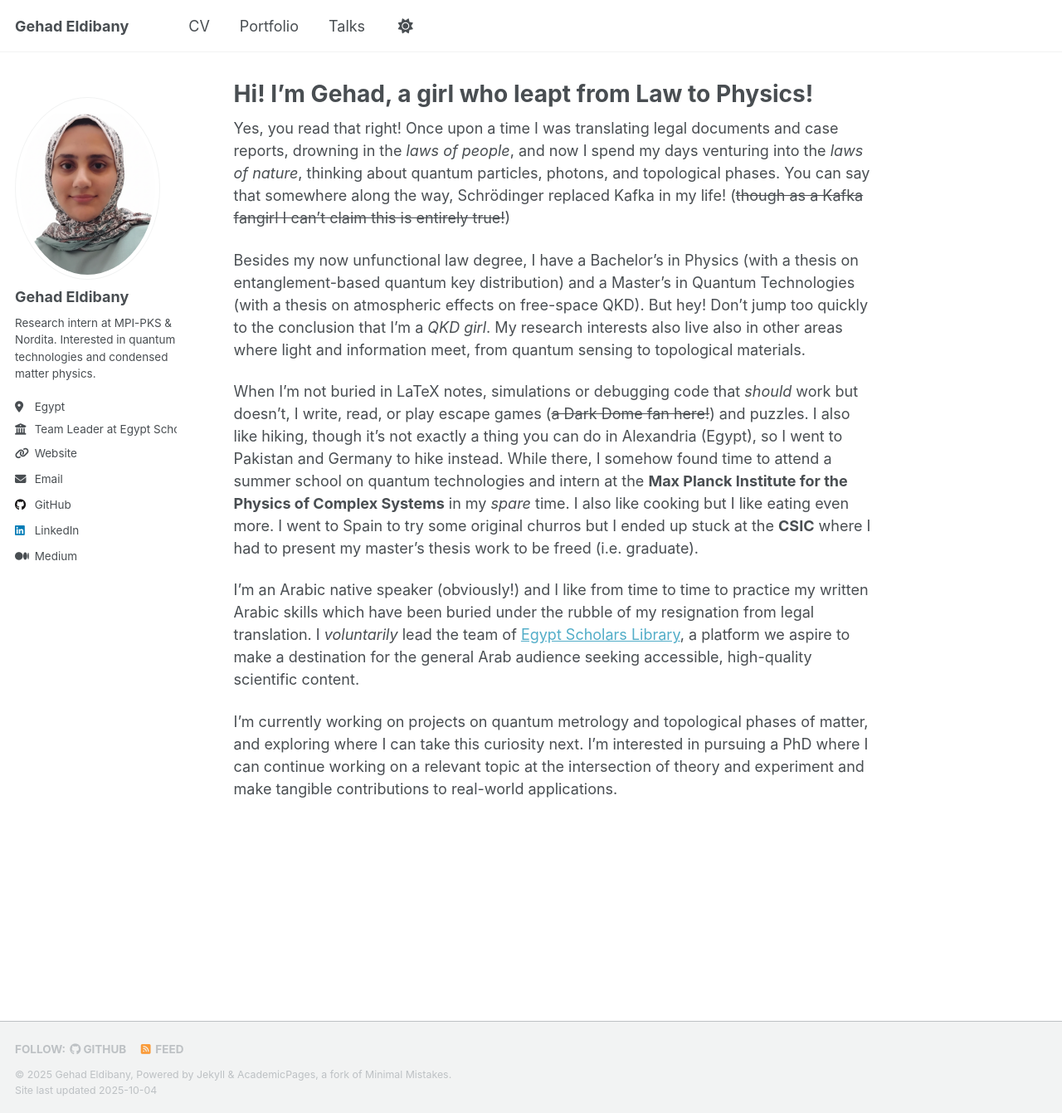
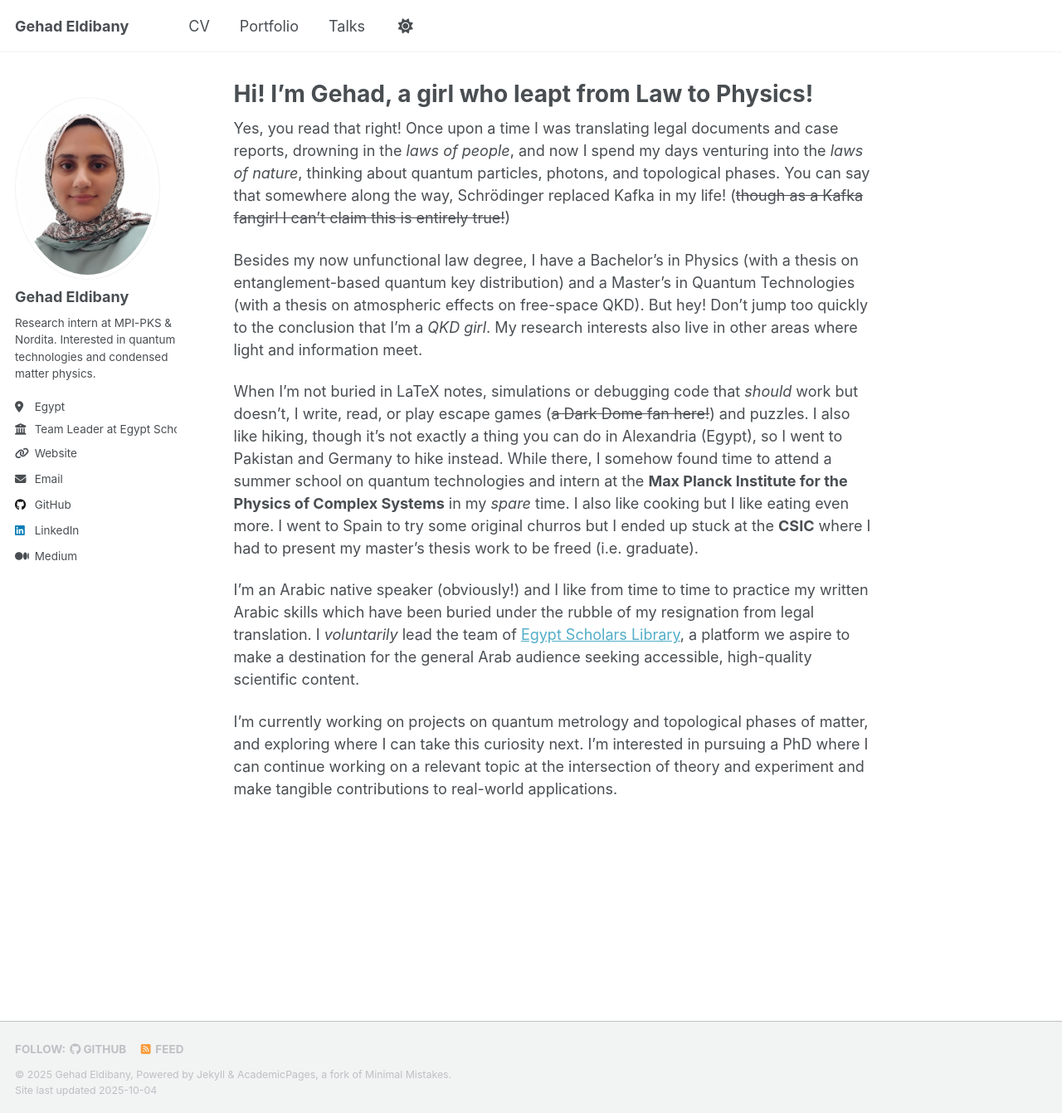
Before and after one commit to gehadibany/gehadibany.github.io, a Jekyll site: the page built from _pages/about.md, in a window 1280 px wide and 1341 px high. Shown: the whole window at 83% size. Built offline with Jekyll 4.4.1, drawn with Linux system fonts in a browser that asks for light colours; a script that is not in the unit is left out.

Commit message:
Update about

```diff
--- a/_pages/about.md
+++ b/_pages/about.md
@@ -10,7 +10,7 @@
 Yes, you read that right! Once upon a time I was translating legal documents and case reports, drowning in the *laws of people*, and now I spend my days
 venturing into the *laws of nature*, thinking about quantum particles, photons, and topological phases. You can say that somewhere along the way, Schrödinger replaced Kafka in my life! (~~though as a Kafka fangirl I can't claim this is entirely true!~~)
 
-Besides my now unfunctional law degree, I have a Bachelor’s in Physics (with a thesis on entanglement-based quantum key distribution) and a Master’s in Quantum Technologies (with a thesis on atmospheric effects on free-space QKD). But hey! Don't jump too quickly to the conclusion that I'm a *QKD girl*. My research interests also live also in other areas where light and information meet, from quantum sensing to topological materials.
+Besides my now unfunctional law degree, I have a Bachelor’s in Physics (with a thesis on entanglement-based quantum key distribution) and a Master’s in Quantum Technologies (with a thesis on atmospheric effects on free-space QKD). But hey! Don't jump too quickly to the conclusion that I'm a *QKD girl*. My research interests also live in other areas where light and information meet.
 
 When I’m not buried in LaTeX notes, simulations or debugging code that *should* work but doesn’t, I write, read, or play escape games (~~a Dark Dome fan here!~~) and puzzles. I also like hiking, though it’s not exactly a thing you can do in Alexandria (Egypt), so I went to Pakistan and Germany to hike instead. While there, I somehow found time to attend a summer school on quantum technologies and intern at the **Max Planck Institute for the Physics of Complex Systems** in my *spare* time. I also like cooking but I like eating even more. I went to Spain to try some original churros but I ended up stuck at the **CSIC** where I had to present my master's thesis work to be freed (i.e. graduate).
 
```
